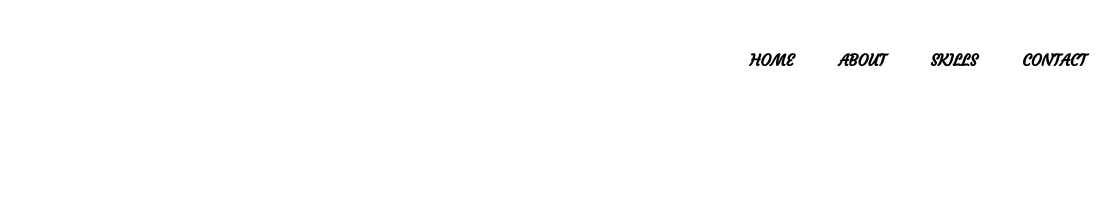
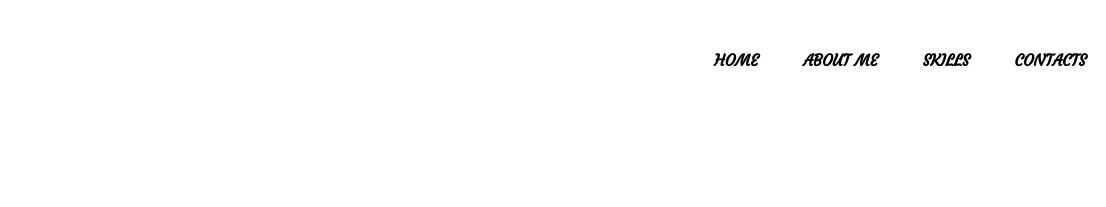
Before and after one commit to khanza2003/Portfolio, a plain HTML site: page index.html in a window 1280 px wide. Shown: the top 207 px of the page, 174-1280 px from the left. Drawn offline with nearby package versions, Linux system fonts and the light colour scheme.

Commit message:
portfolio v2

```diff
--- a/index.html
+++ b/index.html
@@ -18,9 +18,9 @@
             <img class="logo" src="./images/logo.png" alt="logo">
             <ul>
                 <li class="listitem"><a class="links" href="#home">HOME</a></li>
-                <li class="listitem"><a class="links" href="#about">ABOUT</a></li>
+                <li class="listitem"><a class="links" href="#about">ABOUT ME</a></li>
                 <li class="listitem"><a class="links" href="#skills">SKILLS</a></li>
-                <li class="listitem"><a class="links" href="#contact">CONTACT</a></li>
+                <li class="listitem"><a class="links" href="#contact">CONTACTS</a></li>
             </ul>
         </nav>
         <section id="home">
```
